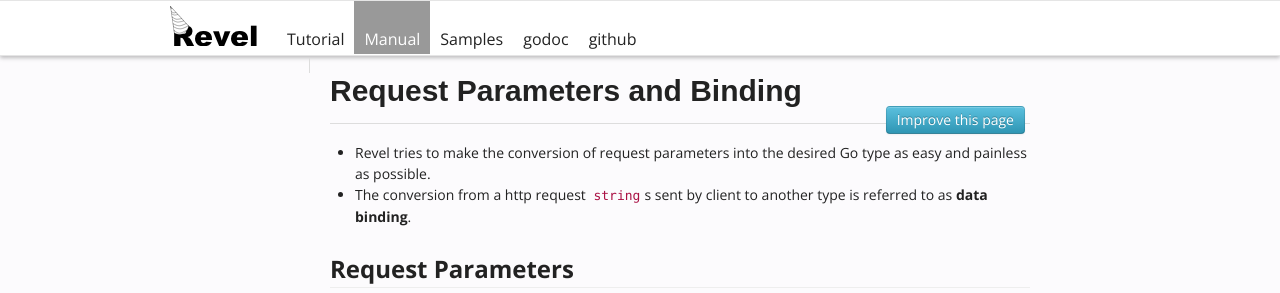
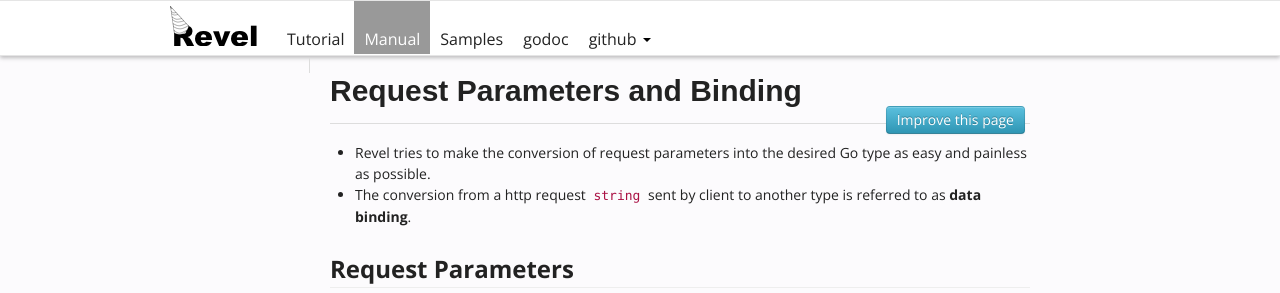
Before and after one commit to revel/revel.github.io, a Jekyll site: the page built from manual/parameters.md, in a window 1280 px wide and 900 px high. Shown: the top 293 px of the window. Built offline with Jekyll 4.4.1, drawn with Linux system fonts in a browser that asks for light colours.

Commit message:
dropdown menu for github

```diff
--- a/_includes/topnav.html
+++ b/_includes/topnav.html
@@ -6,8 +6,8 @@
                  src="{{ page.root }}/img/revelhat.png"
                  height="40" width="87">
           </a>
-          <div class="nav-collapse">
-            <ul class="nav">
+          <div class="navbar-collapse">
+            <ul class="nav  navbar-nav">
               <li {% if page.layout == 'tutorial' %}class="active"{% endif %}>
                 <a href="{{ page.root }}/tutorial/index.html">Tutorial</a></li>
               <li {% if page.layout == 'manual' %}class="active"{% endif %}>
@@ -16,8 +16,14 @@
                 <a href="{{ page.root }}/samples/index.html">Samples</a></li>
               <li {% if page.layout == 'godoc' %}class="active"{% endif %}>
                 <a href="{{ page.root }}/docs/godoc/index.html">godoc</a></li>
-             <li>
-                <a href="https://github.com/revel/" target="github">github</a></li>
+            <li class="dropdown">
+                <a href="#" class="dropdown-toggle" data-toggle="dropdown" role="button" aria-expanded="false">github <span class="caret"></span></a>
+                <ul class="dropdown-menu" role="menu">
+                    <li><a href="https://github.com/revel/" starget="github">Revel project</a></li>
+                    <li><a href="https://github.com/revel/" starget="github">Revel source code</a></li>
+                    <li><a href="https://github.com/revel/" starget="github">Revel issues</a></li>
+                </ul>
+            </li>
             </ul>
           </div>
         </div>
--- a/manual/parameters.md
+++ b/manual/parameters.md
@@ -4,7 +4,7 @@ layout: manual
 ---
 
 - Revel tries to make the conversion of request parameters into the desired Go type as easy and painless as possible.
-- The conversion from a http request `string`s sent by client to another type is referred to as **data binding**.
+- The conversion from a http request `string` sent by client to another type is referred to as **data binding**.
 
 ## Request Parameters
 
```
